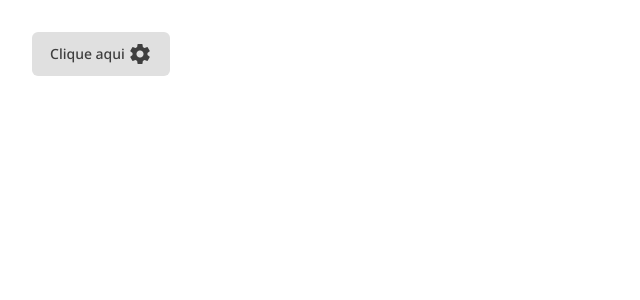
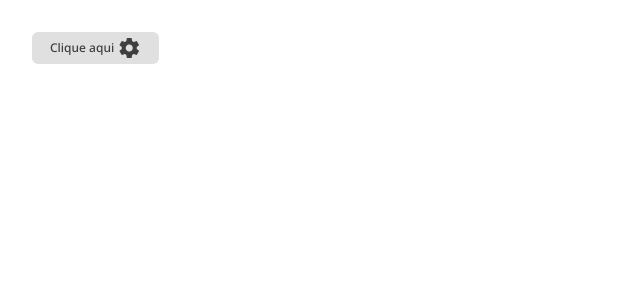
Before and after one commit to eireneof/button-component, an Angular app: page / in a window 1280 px wide. Shown: the top 300 px of the page, without its empty margins (0-640 px from the left). Built offline with nearby package versions, Linux system fonts and the light colour scheme.

Commit message:
feat: opção de setar tamanhos sm, md e lg para o botão

```diff
--- a/src/app/components/button/button.component.css
+++ b/src/app/components/button/button.component.css
@@ -5,7 +5,6 @@ button {
   gap: 0.2rem;
   font-family: "Noto Sans", sans-serif;
   font-weight: 500;
-  font-size: 0.875rem;
   line-height: 1.27rem;
   padding: 0.5rem 1rem;
   border-color: transparent;
@@ -13,6 +12,24 @@ button {
   cursor: pointer;
   background-color: transparent;
   transition: background-color 0.3s;
+}
+
+.sm {
+  font-size: 0.75rem;
+  min-width: 4.5rem;
+  height: 2rem;
+}
+
+.md {
+  font-size: 0.875rem;
+  min-width: 5rem;
+  height: 2.25rem;
+}
+
+.lg {
+  font-size: 1rem;
+  min-width: 5.8rem;
+  height: 2.6rem;
 }
 
 .button {
--- a/src/app/components/button/button.component.html
+++ b/src/app/components/button/button.component.html
@@ -1,7 +1,11 @@
+<!-- como colocar mais de um argumento desse tipo no ng class? -->
 <button
   [ngClass]="btnClass"
   [class.box-shadow]="boxShadow"
   [class.reverse-items]="btnIconPosition == 'left'"
+  [class.sm]="btnSize == 'sm'"
+  [class.md]="btnSize == 'md'"
+  [class.lg]="btnSize == 'lg'"
   (click)="handleBtnAction($event)"
   [disabled]="btnDisabled"
 >
--- a/src/app/components/button/button.component.ts
+++ b/src/app/components/button/button.component.ts
@@ -14,6 +14,7 @@ export class ButtonComponent implements OnInit {
   @Input() btnIcon: boolean = false;
   @Input() btnIconName: string = 'favorite';
   @Input() btnIconPosition: 'left' | 'right' = 'right';
+  @Input() btnSize: 'sm' | 'md' | 'lg'  = 'sm';
 
   @Output() btnAction = new EventEmitter<MouseEvent>();
 
```
